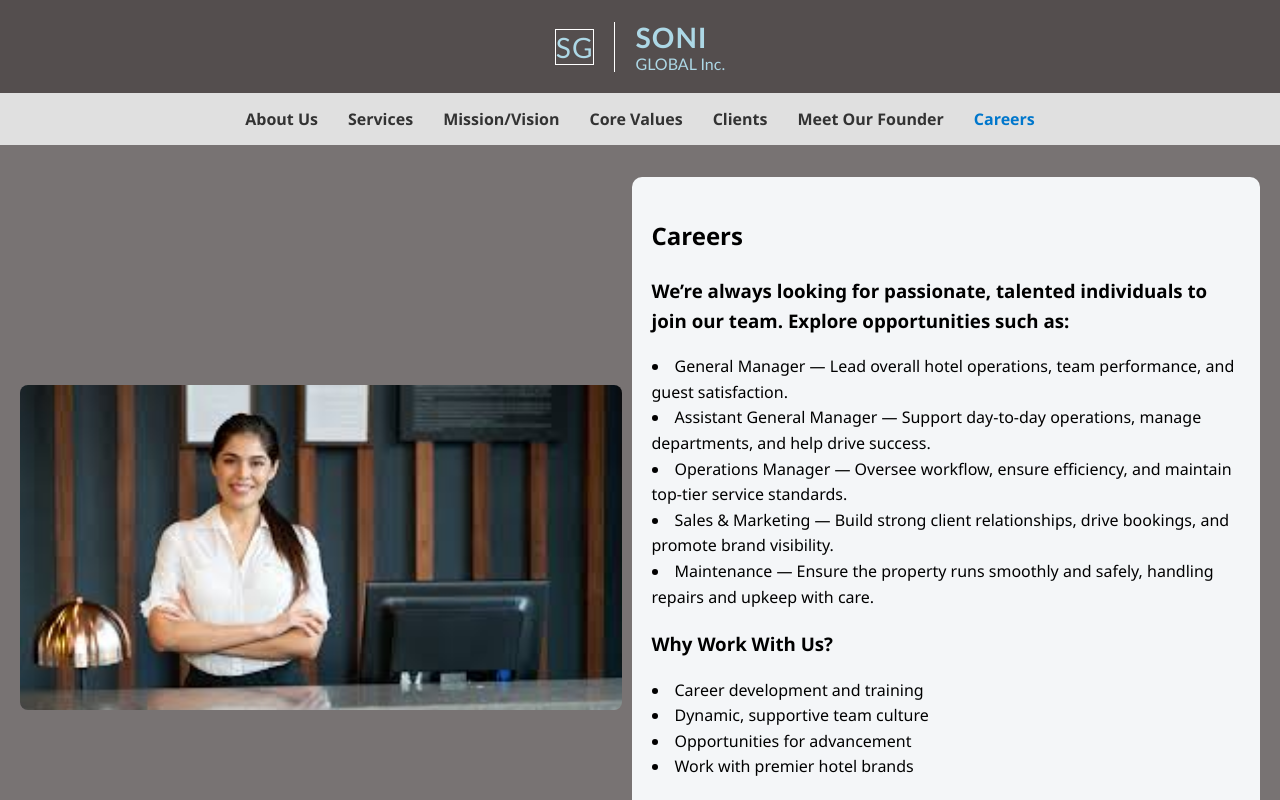
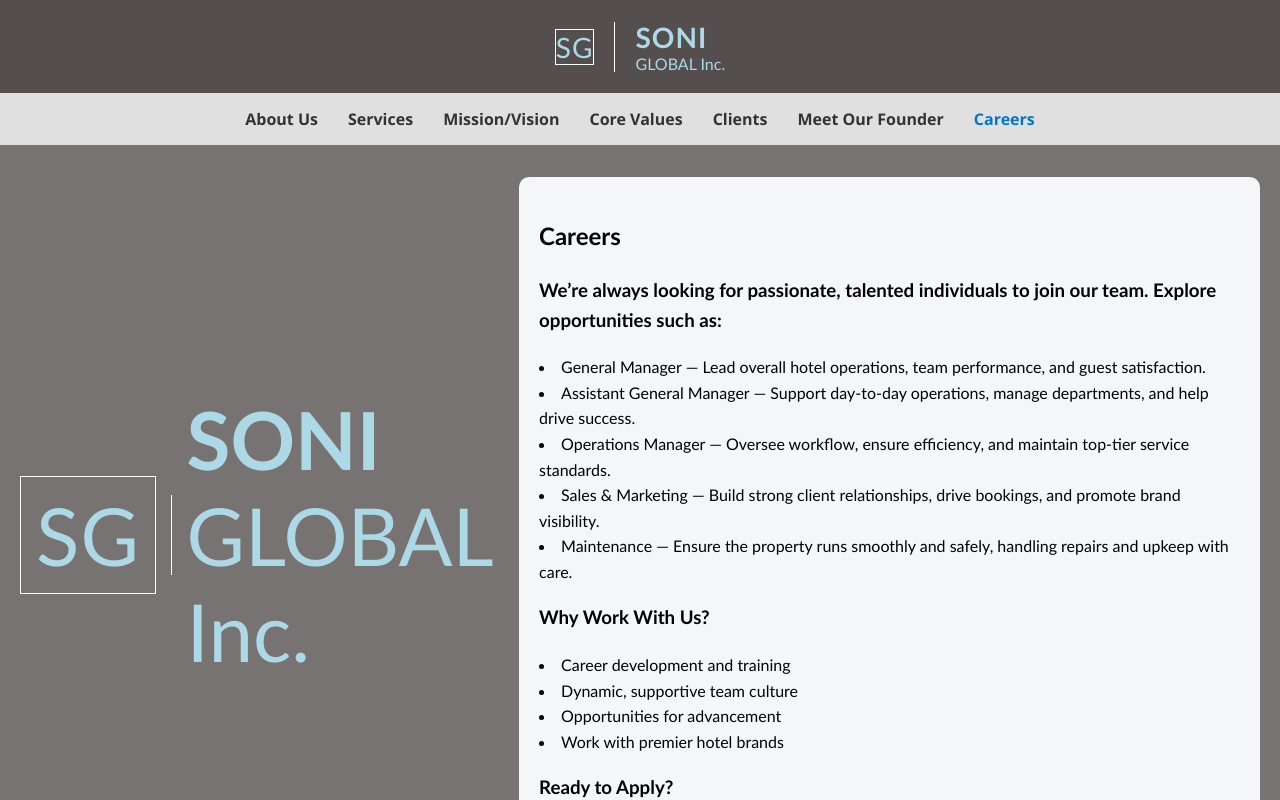
Before and after one commit to krishan1298/PortfolioWebsite, a Vue app: page /careers in a window 1280 px wide. Shown: the top 800 px of the page. Built offline with nearby package versions, Linux system fonts and the light colour scheme.

Commit message:
Updated Website

```diff
--- a/src/components/Navbar.vue
+++ b/src/components/Navbar.vue
@@ -1,6 +1,6 @@
 <template>
     <nav class="nav">
-      <RouterLink to="/">About Us</RouterLink>
+      <RouterLink to="/about-us">About Us</RouterLink>
       <RouterLink to="/services">Services</RouterLink>
       <RouterLink to="/mission">Mission/Vision</RouterLink>
       <RouterLink to="/values">Core Values </RouterLink>
--- a/src/router/index.js
+++ b/src/router/index.js
@@ -7,7 +7,7 @@ import Clients from '../views/Clients.vue'
 import Founder from '../views/Founder.vue'
 import Careers from '../views/Careers.vue'
 const routes = [
-  { path: '/', component: About },
+  { path: '/about-us', component: About },
   { path: '/services', component: Services },
 { path: '/mission', component: Mission },
 { path:'/values', component: CoreValues},
--- a/src/views/Careers.vue
+++ b/src/views/Careers.vue
@@ -1,6 +1,13 @@
 <template>
-          <div class="image-left-layout">
-    <img src="@/assets/Careers Photo.png" alt="Company Logo" class="left-image" />
+  <div class="about-layout">
+    <div class="logo-container">
+      <div class="abbrv_size">SG</div>
+      <div class="divider"></div>
+      <div class="text-block">
+        <h1 class="brand-name">SONI</h1>
+        <div class="subtitle">GLOBAL Inc.</div>
+      </div>
+    </div>
         <section class="careers">
       <h2>Careers</h2>
         <h3>We’re always looking for passionate, talented individuals to join our team. Explore opportunities such as:</h3>
@@ -50,4 +57,53 @@ export default {
   height: auto;
   border-radius: 8px; /* Optional: rounded corners */
 }
+.about-layout {
+  display: flex;
+  padding: 20px;
+  font-family: 'Gill Sans', 'Gill Sans MT', Calibri, 'Trebuchet MS', sans-serif;
+}
+
+/* Vertically center the whole logo block */
+.logo-wrapper {
+  display: flex;
+  align-items: center;
+  justify-content: center;
+  width: 250px;
+}
+
+/* Horizontally layout SG | Divider | SONI GLOBAL */
+.logo-container {
+  display: flex;
+  align-items: center;
+  gap: 15px;
+}
+
+.abbrv_size {
+  font-size: 80px;
+  letter-spacing: 1px;
+  color: #ADD8E6;
+  border: 1px solid white;
+  padding: 10px 15px;
+}
+
+.divider {
+  width: 1px;
+  height: 80px;
+  background-color: white;
+}
+
+.text-block {
+  text-align: left;
+}
+
+.brand-name {
+  margin: 0;
+  font-size: 80px;
+  color: #ADD8E6;
+}
+
+.subtitle {
+  color: #ADD8E6;
+  font-size: 80px;
+}
 </style>
--- a/src/views/CoreValues.vue
+++ b/src/views/CoreValues.vue
@@ -1,4 +1,6 @@
 <template>
+            <div class="image-left-layout">
+    <img src="@/assets/CoreValuesPic.png" alt="Company Logo" class="left-image" />
         <section class="core-values">
       <h2>Core Values</h2>
       <ul>
@@ -9,6 +11,7 @@
         <li>Long-Term Partnership</li>
       </ul>
     </section>
+    </div>
 </template>
 
 <script>
@@ -26,5 +29,16 @@ export default {
   border-radius: 10px;
   line-height: 1.6;
 }
+.image-left-layout {
+  display: flex;
+  align-items: center; /* Vertically align image and text */
+  gap: 10px;
+  padding: 20px;
+}
 
+.left-image {
+  width: 1000px;
+  height: auto;
+  border-radius: 8px; /* Optional: rounded corners */
+}
 </style>
--- a/src/views/Mission.vue
+++ b/src/views/Mission.vue
@@ -1,6 +1,6 @@
 <template>
             <div class="image-left-layout">
-    <img src="@/assets/Mission Photo.png" alt="Company Logo" class="left-image" />
+    <img src="@/assets/MissionPic.png" alt="Company Logo" class="left-image" />
         <section class="mission-vision">
       <h2>Mission / Vision</h2>
       <div class="mission">
--- a/vite.config.js
+++ b/vite.config.js
@@ -6,7 +6,7 @@ import vueDevTools from 'vite-plugin-vue-devtools'
 
 // https://vite.dev/config/
 export default defineConfig({
-  base: '/PortfolioWebsite',
+  base: '/',
   plugins: [
     vue(),
     vueDevTools(),
```
Also changed, not shown: src/assets/CoreValuesPic.png (added), src/assets/MissionPic.png (added).
